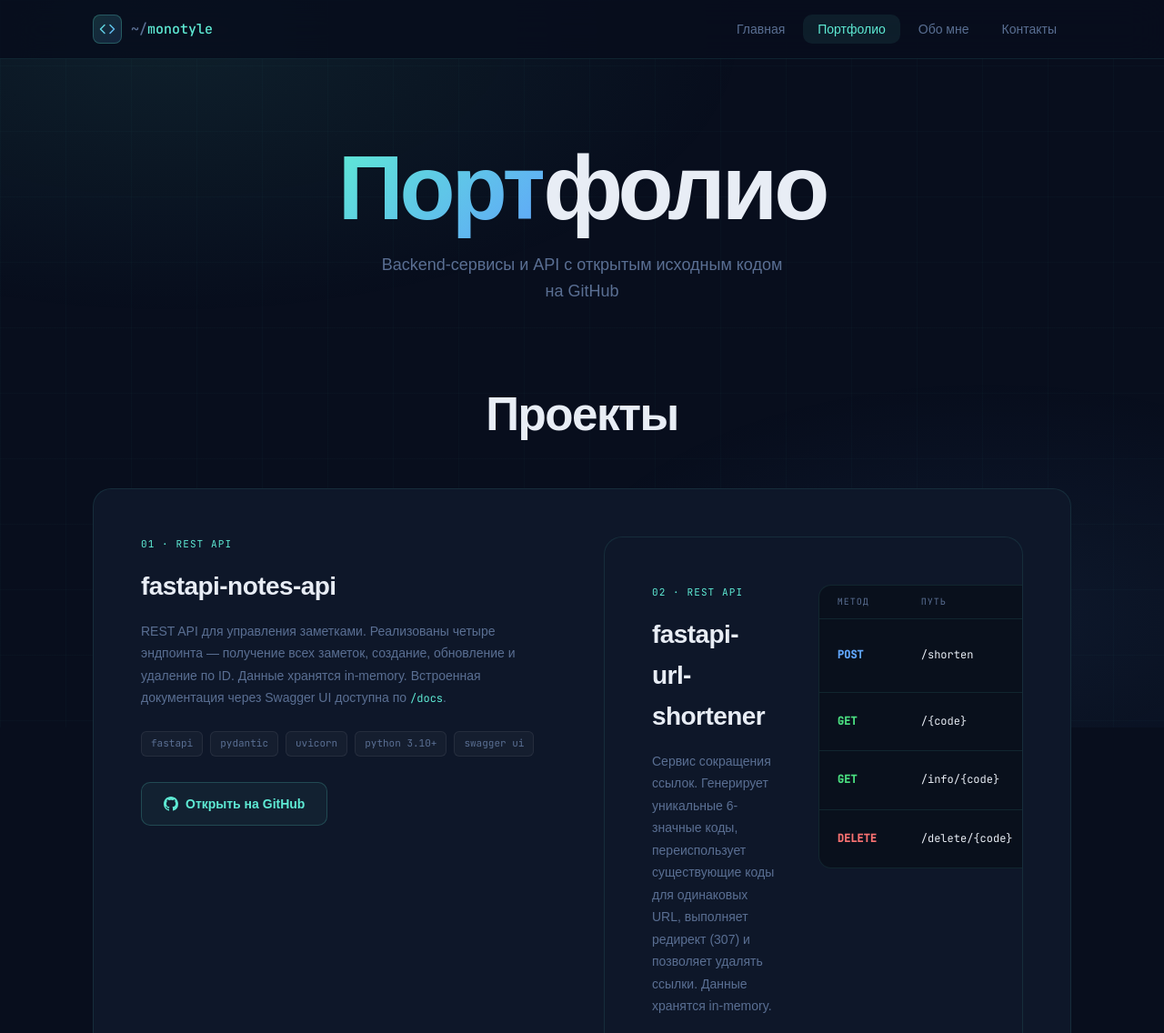
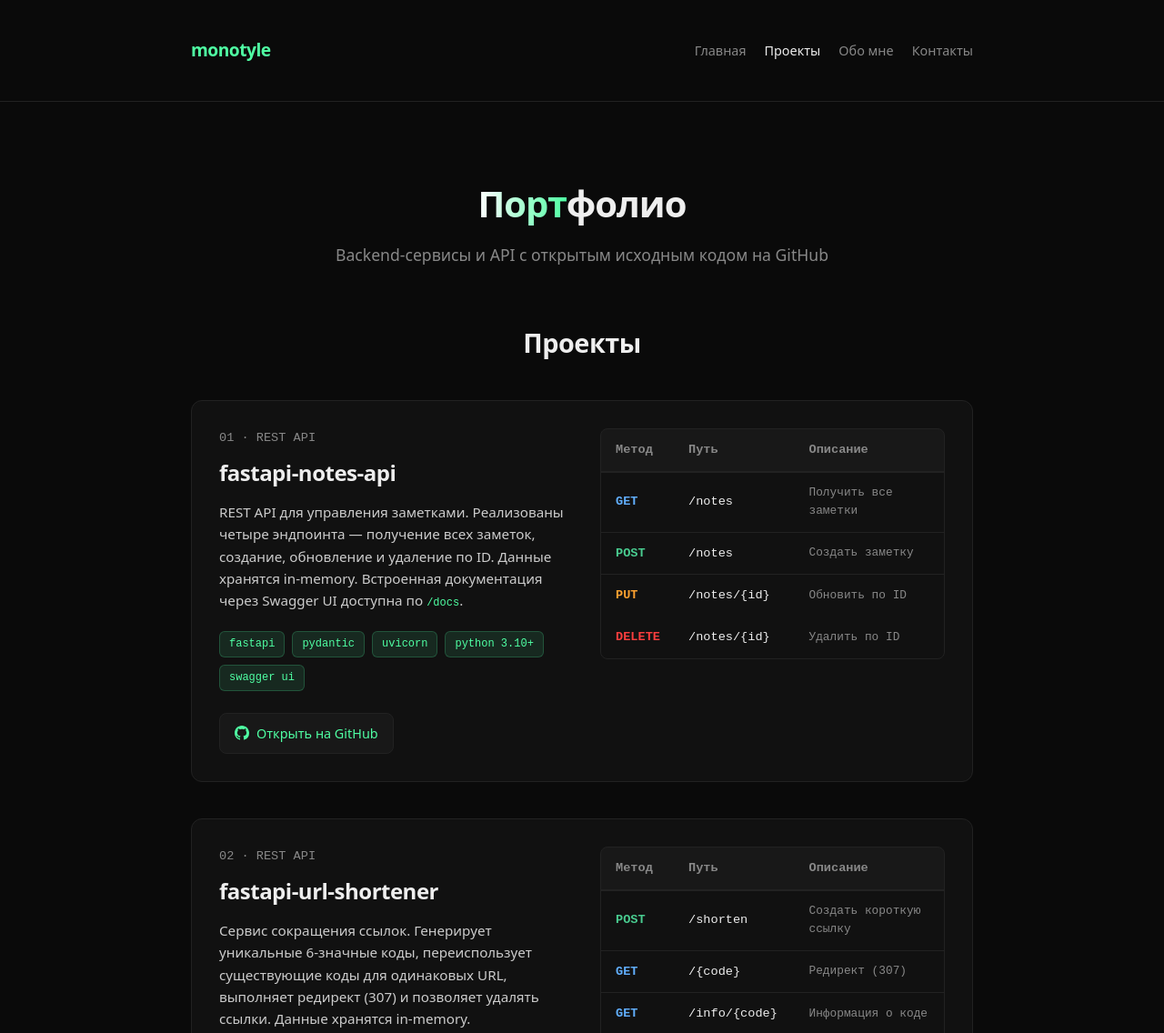
Before and after one commit to monotyle/portfolio, a plain HTML site: page portfolio.html in a window 1280 px wide. Shown: the top 1136 px of the page at 91% size. Drawn offline with Linux system fonts and the light colour scheme; a web font is replaced by a local one.

Commit message:
Update portfolio.html

```diff
--- a/portfolio.html
+++ b/portfolio.html
@@ -3,105 +3,127 @@
 <head>
   <meta charset="UTF-8" />
   <meta name="viewport" content="width=device-width, initial-scale=1.0" />
-  <title>Портфолио — monotyle</title>
-  <meta name="description" content="Портфолио monotyle — Backend-сервисы и API на Python и FastAPI." />
-  <link rel="canonical" href="https://monotyle.dev/portfolio.html" />
+  <title>Портфолио | monotyle</title>
   <link rel="icon" type="image/svg+xml" href="favicon.svg" />
-  <link rel="preconnect" href="https://fonts.googleapis.com" />
-  <link rel="preconnect" href="https://fonts.gstatic.com" crossorigin />
-  <link href="https://fonts.googleapis.com/css2?family=Cabinet+Grotesk:wght@400;500;700;800;900&family=Satoshi:wght@400;500;700&family=JetBrains+Mono:wght@400;500&display=swap" rel="stylesheet" />
   <style>
-    :root{--bg:#080e1d;--card:#0e1729;--border:rgba(94,234,212,0.1);--text:#e8edf5;--muted:#5a6f93;--mint:#5eead4;--amber:#fbbf24;--blue:#60a5fa;}
-    *,*::before,*::after{box-sizing:border-box;margin:0;padding:0;}
-    html{scroll-behavior:smooth;}
-    body{background:var(--bg);color:var(--text);font-family:'Satoshi',sans-serif;line-height:1.6;overflow-x:hidden;}
-    .bg-mesh{position:fixed;inset:0;z-index:0;pointer-events:none;background:radial-gradient(ellipse 90% 70% at 15% 5%,rgba(94,234,212,0.08) 0%,transparent 55%),radial-gradient(ellipse 70% 60% at 85% 85%,rgba(96,165,250,0.07) 0%,transparent 55%);}
-    .bg-grid{position:fixed;inset:0;z-index:0;pointer-events:none;background-image:linear-gradient(rgba(94,234,212,0.025) 1px,transparent 1px),linear-gradient(90deg,rgba(94,234,212,0.025) 1px,transparent 1px);background-size:72px 72px;}
-    nav{position:fixed;top:0;left:0;right:0;z-index:100;background:rgba(8,14,29,0.85);backdrop-filter:blur(20px);border-bottom:1px solid var(--border);}
-    .nav-inner{max-width:1140px;margin:0 auto;padding:0 32px;height:64px;display:flex;align-items:center;justify-content:space-between;}
-    .logo{display:flex;align-items:center;gap:10px;font-family:'JetBrains Mono',monospace;font-size:15px;font-weight:500;text-decoration:none;color:var(--text);}
-    .logo-icon{width:32px;height:32px;border-radius:8px;background:linear-gradient(135deg,rgba(94,234,212,0.15),rgba(96,165,250,0.15));border:1px solid rgba(94,234,212,0.25);display:flex;align-items:center;justify-content:center;flex-shrink:0;}
-    .logo-text{color:var(--muted);}
-    .logo-name{color:var(--mint);}
-    .nav-links{display:flex;align-items:center;gap:4px;list-style:none;}
-    .nav-links a{font-size:14px;font-weight:500;color:var(--muted);text-decoration:none;padding:8px 16px;border-radius:10px;transition:all 0.2s;}
-    .nav-links a:hover{color:var(--text);background:rgba(94,234,212,0.07);}
-    .nav-links a.active{color:var(--mint);background:rgba(94,234,212,0.08);}
-    .nav-burger{display:none;background:none;border:none;color:var(--muted);cursor:pointer;padding:6px;}
-    .mobile-nav{display:none;flex-direction:column;gap:4px;padding:16px 24px 20px;background:rgba(8,14,29,0.97);border-bottom:1px solid var(--border);}
-    .mobile-nav.open{display:flex;}
-    .mobile-nav a{font-size:15px;font-weight:500;color:var(--muted);text-decoration:none;padding:12px 16px;border-radius:10px;transition:all 0.2s;}
-    .mobile-nav a:hover{color:var(--text);background:rgba(94,234,212,0.07);}
-    main{position:relative;z-index:1;}
-    .container{max-width:1140px;margin:0 auto;padding:0 32px;}
-    .section-title{font-family:'Cabinet Grotesk',sans-serif;font-size:clamp(32px,4vw,52px);font-weight:900;letter-spacing:-0.03em;color:var(--text);}
-    .card{background:var(--card);border:1px solid var(--border);border-radius:20px;transition:all 0.3s;position:relative;overflow:hidden;}
-    .card::before{content:'';position:absolute;top:0;left:0;right:0;height:1px;background:linear-gradient(90deg,transparent,var(--mint),transparent);opacity:0;transition:opacity 0.3s;}
-    .card:hover{border-color:rgba(94,234,212,0.2);box-shadow:0 24px 64px rgba(0,0,0,0.3);}
-    .card:hover::before{opacity:1;}
-    .stag{font-family:'JetBrains Mono',monospace;font-size:11px;color:var(--muted);background:rgba(255,255,255,0.03);border:1px solid rgba(255,255,255,0.07);padding:4px 10px;border-radius:6px;}
-    .reveal{opacity:0;transform:translateY(36px);transition:opacity 0.75s ease,transform 0.75s ease;}
-    .reveal.visible{opacity:1;transform:none;}
-    @keyframes fadeUp{from{opacity:0;transform:translateY(28px)}to{opacity:1;transform:none}}
+    :root {
+      --bg: #0a0a0a;
+      --card: #111;
+      --text: #eee;
+      --muted: #888;
+      --mint: #4fffa3;
+      --border: #222;
+      --font-mono: 'JetBrains Mono', monospace;
+    }
+    * { box-sizing: border-box; margin: 0; padding: 0; }
+    body {
+      background: var(--bg);
+      color: var(--text);
+      font-family: system-ui, -apple-system, sans-serif;
+      line-height: 1.6;
+    }
+    .container { max-width: 900px; margin: 0 auto; padding: 0 20px; }
+    a { color: var(--mint); text-decoration: none; transition: opacity 0.2s; }
+    a:hover { opacity: 0.8; }
 
-    .hero{padding:160px 0 80px;text-align:center;}
-    .hero h1{font-family:'Cabinet Grotesk',sans-serif;font-weight:900;font-size:clamp(52px,8vw,100px);line-height:0.93;letter-spacing:-0.04em;animation:fadeUp 0.7s 0.1s ease both;}
-    .hero h1 .grad{background:linear-gradient(135deg,var(--mint),var(--blue));-webkit-background-clip:text;-webkit-text-fill-color:transparent;background-clip:text;}
-    .hero-sub{margin:24px auto 0;font-size:18px;color:var(--muted);max-width:460px;animation:fadeUp 0.7s 0.2s ease both;}
+    /* Header */
+    header { padding: 40px 0; border-bottom: 1px solid var(--border); }
+    nav { display: flex; justify-content: space-between; align-items: center; }
+    .logo { font-weight: 700; font-size: 1.2rem; letter-spacing: -0.5px; }
+    .nav-links { display: flex; gap: 20px; font-size: 0.9rem; }
+    .nav-links a { color: var(--muted); }
+    .nav-links a:hover, .nav-links a.active { color: var(--text); }
 
-    .proj{display:grid;grid-template-columns:1fr 1fr;gap:48px;align-items:start;padding:52px;margin-bottom:16px;}
-    .proj-num{font-family:'JetBrains Mono',monospace;font-size:11px;color:var(--mint);letter-spacing:0.1em;margin-bottom:16px;}
-    .proj-title{font-family:'Cabinet Grotesk',sans-serif;font-size:28px;font-weight:900;letter-spacing:-0.02em;margin-bottom:14px;}
-    .proj-desc{font-size:14px;color:var(--muted);line-height:1.75;margin-bottom:24px;}
-    .proj-link{display:inline-flex;align-items:center;gap:8px;font-size:14px;font-weight:700;color:var(--mint);text-decoration:none;padding:12px 24px;border-radius:10px;border:1px solid rgba(94,234,212,0.2);background:rgba(94,234,212,0.05);transition:all 0.25s;}
-    .proj-link:hover{background:rgba(94,234,212,0.1);transform:translateY(-2px);}
-    .ep-table{border:1px solid var(--border);border-radius:14px;overflow:hidden;background:rgba(0,0,0,0.3);}
-    .ep-header{display:grid;grid-template-columns:80px 160px 1fr;gap:12px;padding:10px 20px;border-bottom:1px solid var(--border);font-family:'JetBrains Mono',monospace;font-size:10px;color:var(--muted);letter-spacing:0.1em;text-transform:uppercase;}
-    .ep-row{display:grid;grid-template-columns:80px 160px 1fr;gap:12px;padding:14px 20px;border-bottom:1px solid var(--border);font-family:'JetBrains Mono',monospace;font-size:12px;align-items:center;transition:background 0.15s;}
-    .ep-row:last-child{border-bottom:none;}
-    .ep-row:hover{background:rgba(94,234,212,0.04);}
-    .m-get{color:#4ade80;font-weight:600;}
-    .m-post{color:#60a5fa;font-weight:600;}
-    .m-put{color:var(--amber);font-weight:600;}
-    .m-del{color:#f87171;font-weight:600;}
-    .ep-path{color:var(--text);}
-    .ep-desc{color:var(--muted);font-size:11px;}
+    /* Hero */
+    .hero { padding: 80px 0 60px; text-align: center; }
+    .hero h1 { font-size: 2.5rem; margin-bottom: 10px; letter-spacing: -1px; }
+    .grad { background: linear-gradient(90deg, #fff, var(--mint)); -webkit-background-clip: text; -webkit-text-fill-color: transparent; }
+    .hero-sub { color: var(--muted); font-size: 1.1rem; }
 
-    footer{border-top:1px solid var(--border);padding:36px;text-align:center;position:relative;z-index:1;}
-    footer p{font-size:13px;color:var(--muted);}
-    @media(max-width:768px){.nav-links{display:none;}.nav-burger{display:block;}.container{padding:0 20px;}.proj{grid-template-columns:1fr;gap:28px;padding:32px;}.ep-header{display:none;}.ep-row{grid-template-columns:70px 1fr;}.ep-desc{display:none;}}
+    /* Projects */
+    section { padding: 60px 0; }
+    .section-title { font-size: 1.8rem; margin-bottom: 40px; text-align: center; letter-spacing: -0.5px; }
+
+    .card.proj {
+      background: var(--card);
+      border: 1px solid var(--border);
+      border-radius: 12px;
+      padding: 30px;
+      margin-bottom: 40px;
+      display: grid;
+      grid-template-columns: 1fr 1fr;
+      gap: 40px;
+      transition: transform 0.2s, border-color 0.2s;
+    }
+    .card.proj:hover { transform: translateY(-2px); border-color: var(--mint); }
+
+    .proj-num { color: var(--muted); font-size: 0.85rem; margin-bottom: 8px; font-family: var(--font-mono); }
+    .proj-title { font-size: 1.5rem; margin-bottom: 12px; letter-spacing: -0.5px; }
+    .proj-desc { color: #ccc; margin-bottom: 20px; font-size: 0.95rem; }
+
+    .tags { display: flex; gap: 8px; flex-wrap: wrap; margin-bottom: 24px; }
+    .stag {
+      background: rgba(79, 255, 163, 0.1);
+      color: var(--mint);
+      padding: 4px 10px;
+      border-radius: 6px;
+      font-size: 0.75rem;
+      font-family: var(--font-mono);
+      border: 1px solid rgba(79, 255, 163, 0.2);
+    }
+
+    .proj-link {
+      display: inline-flex;
+      align-items: center;
+      gap: 8px;
+      font-weight: 500;
+      font-size: 0.9rem;
+      border: 1px solid var(--border);
+      padding: 10px 16px;
+      border-radius: 8px;
+      background: rgba(255,255,255,0.03);
+    }
+    .proj-link:hover { background: rgba(255,255,255,0.08); border-color: var(--mint); }
+
+    /* API Table */
+    .ep-table { display: flex; flex-direction: column; gap: 0; border: 1px solid var(--border); border-radius: 8px; overflow: hidden; }
+    .ep-header, .ep-row { display: grid; grid-template-columns: 80px 1fr 1fr; padding: 12px 16px; font-size: 0.85rem; font-family: var(--font-mono); }
+    .ep-header { background: rgba(255,255,255,0.03); font-weight: 600; color: var(--muted); border-bottom: 1px solid var(--border); }
+    .ep-row { border-top: 1px solid var(--border); align-items: center; }
+    .ep-row:last-child { border-top: none; }
+    .ep-row:hover { background: rgba(255,255,255,0.02); }
+
+    .m-get { color: #61affe; font-weight: 700; }
+    .m-post { color: #49cc90; font-weight: 700; }
+    .m-put { color: #fca130; font-weight: 700; }
+    .m-del { color: #f93e3e; font-weight: 700; }
+    .ep-path { color: var(--text); }
+    .ep-desc { color: var(--muted); font-size: 0.8rem; }
+
+    @media (max-width: 768px) {
+      .card.proj { grid-template-columns: 1fr; gap: 24px; }
+      .ep-header, .ep-row { grid-template-columns: 70px 1fr; }
+      .ep-header span:last-child, .ep-row span:last-child { display: none; }
+    }
+
+    footer { text-align: center; padding: 40px 0; color: var(--muted); font-size: 0.85rem; border-top: 1px solid var(--border); margin-top: 60px; }
   </style>
 </head>
 <body>
-<div class="bg-mesh"></div>
-<div class="bg-grid"></div>
+
+  <header>
+    <div class="container">
       <nav>
-  <div class="nav-inner">
-    <a href="index.html" class="logo">
-      <div class="logo-icon">
-        <svg width="18" height="18" viewBox="0 0 24 24" fill="none" stroke-width="2" stroke-linecap="round" stroke-linejoin="round">
-          <polyline points="16 18 22 12 16 6" stroke="url(#g1)"/>
-          <polyline points="8 6 2 12 8 18" stroke="url(#g2)"/>
-          <defs>
-            <linearGradient id="g1" x1="0" y1="0" x2="24" y2="24" gradientUnits="userSpaceOnUse"><stop stop-color="#5eead4"/><stop offset="1" stop-color="#60a5fa"/></linearGradient>
-            <linearGradient id="g2" x1="0" y1="0" x2="24" y2="24" gradientUnits="userSpaceOnUse"><stop stop-color="#5eead4"/><stop offset="1" stop-color="#60a5fa"/></linearGradient>
-          </defs>
-        </svg>
-      </div>
-      <span><span class="logo-text">~/</span><span class="logo-name">monotyle</span></span>
-    </a>
-    <button class="nav-burger" id="burger"><svg width="22" height="22" fill="none" stroke="currentColor" stroke-width="2" viewBox="0 0 24 24"><path d="M4 6h16M4 12h16M4 18h16"/></svg></button>
-    <ul class="nav-links">
-      <li><a href="index.html" data-nav="index.html">Главная</a></li>
-      <li><a href="portfolio.html" data-nav="portfolio.html">Портфолио</a></li>
-      <li><a href="about.html" data-nav="about.html">Обо мне</a></li>
-      <li><a href="contacts.html" data-nav="contacts.html">Контакты</a></li>
-    </ul>
-  </div>
-  <div class="mobile-nav" id="mobile-nav">
-    <a href="index.html">Главная</a><a href="portfolio.html">Портфолио</a><a href="about.html">Обо мне</a><a href="contacts.html">Контакты</a>
+        <a href="index.html" class="logo">monotyle</a>
+        <div class="nav-links">
+          <a href="index.html">Главная</a>
+          <a href="portfolio.html" class="active">Проекты</a>
+          <a href="about.html">Обо мне</a>
+          <a href="contacts.html">Контакты</a>
         </div>
       </nav>
+    </div>
+  </header>
 
   <main>
     <section class="hero">
@@ -113,20 +135,40 @@
 
     <section style="padding:0 0 120px;">
       <div class="container">
-      <div style="text-align:center;margin-bottom:40px;" class="reveal">
+        <div style="text-align:center;margin-bottom:40px;">
           <h2 class="section-title">Проекты</h2>
         </div>
-      <div class="card proj reveal">
+
+        <!-- Проект 1: Notes API -->
+        <div class="card proj">
           <div>
             <p class="proj-num">01 · REST API</p>
             <h3 class="proj-title">fastapi-notes-api</h3>
             <p class="proj-desc">REST API для управления заметками. Реализованы четыре эндпоинта — получение всех заметок, создание, обновление и удаление по ID. Данные хранятся in-memory. Встроенная документация через Swagger UI доступна по <code style="font-family:'JetBrains Mono',monospace;font-size:12px;color:var(--mint);">/docs</code>.</p>
-          <div style="display:flex;gap:8px;flex-wrap:wrap;margin-bottom:28px;"><span class="stag">fastapi</span><span class="stag">pydantic</span><span class="stag">uvicorn</span><span class="stag">python 3.10+</span><span class="stag">swagger ui</span></div>
+            <div class="tags">
+              <span class="stag">fastapi</span>
+              <span class="stag">pydantic</span>
+              <span class="stag">uvicorn</span>
+              <span class="stag">python 3.10+</span>
+              <span class="stag">swagger ui</span>
+            </div>
             <a href="https://github.com/monotyle/fastapi-notes-api" target="_blank" class="proj-link">
               <svg width="16" height="16" fill="currentColor" viewBox="0 0 24 24"><path d="M12 0C5.37 0 0 5.37 0 12c0 5.31 3.435 9.795 8.205 11.385.6.105.825-.255.825-.57 0-.285-.015-1.23-.015-2.235-3.015.555-3.795-.735-4.035-1.41-.135-.345-.72-1.41-1.23-1.695-.42-.225-1.02-.78-.015-.795.945-.015 1.62.87 1.845 1.23 1.08 1.815 2.805 1.305 3.495.99.105-.78.42-1.305.765-1.605-2.67-.3-5.46-1.335-5.46-5.925 0-1.305.465-2.385 1.23-3.225-.12-.3-.54-1.53.12-3.18 0 0 1.005-.315 3.3 1.23.96-.27 1.98-.405 3-.405s2.04.135 3 .405c2.295-1.56 3.3-1.23 3.3-1.23.66 1.65.24 2.88.12 3.18.765.84 1.23 1.905 1.23 3.225 0 4.605-2.805 5.625-5.475 5.925.435.375.81 1.095.81 2.22 0 1.605-.015 2.895-.015 3.3 0 .315.225.69.825.57A12.02 12.02 0 0 0 24 12c0-6.63-5.37-12-12-12z"/></svg>
               Открыть на GitHub
             </a>
           </div>
+          <div>
+            <div class="ep-table">
+              <div class="ep-header"><span>Метод</span><span>Путь</span><span>Описание</span></div>
+              <div class="ep-row"><span class="m-get">GET</span><span class="ep-path">/notes</span><span class="ep-desc">Получить все заметки</span></div>
+              <div class="ep-row"><span class="m-post">POST</span><span class="ep-path">/notes</span><span class="ep-desc">Создать заметку</span></div>
+              <div class="ep-row"><span class="m-put">PUT</span><span class="ep-path">/notes/{id}</span><span class="ep-desc">Обновить по ID</span></div>
+              <div class="ep-row"><span class="m-del">DELETE</span><span class="ep-path">/notes/{id}</span><span class="ep-desc">Удалить по ID</span></div>
+            </div>
+          </div>
+        </div>
+
+        <!-- Проект 2: URL Shortener -->
         <div class="card proj">
           <div>
             <p class="proj-num">02 · REST API</p>
@@ -154,28 +196,16 @@
             </div>
           </div>
         </div>
-        <div>
-          <div class="ep-table">
-            <div class="ep-header"><span>Метод</span><span>Путь</span><span>Описание</span></div>
-            <div class="ep-row"><span class="m-get">GET</span><span class="ep-path">/notes</span><span class="ep-desc">Получить все заметки</span></div>
-            <div class="ep-row"><span class="m-post">POST</span><span class="ep-path">/notes</span><span class="ep-desc">Создать заметку</span></div>
-            <div class="ep-row"><span class="m-put">PUT</span><span class="ep-path">/notes/{id}</span><span class="ep-desc">Обновить по ID</span></div>
-            <div class="ep-row"><span class="m-del">DELETE</span><span class="ep-path">/notes/{id}</span><span class="ep-desc">Удалить по ID</span></div>
-          </div>
-        </div>
-      </div>
+
       </div>
     </section>
   </main>
 
-<footer><p>© 2026 monotyle · Backend Developer · Python & FastAPI</p></footer>
+  <footer>
+    <div class="container">
+      <p>&copy; 2026 monotyle. All rights reserved.</p>
+    </div>
+  </footer>
 
-<script>
-  document.getElementById('burger').addEventListener('click',()=>document.getElementById('mobile-nav').classList.toggle('open'));
-  const page=location.pathname.split('/').pop()||'index.html';
-  document.querySelectorAll('[data-nav]').forEach(a=>{if(a.dataset.nav===page)a.classList.add('active');});
-  const obs=new IntersectionObserver(e=>e.forEach(x=>{if(x.isIntersecting)x.target.classList.add('visible');}),{threshold:0.1});
-  document.querySelectorAll('.reveal').forEach(el=>obs.observe(el));
-</script>
 </body>
 </html>
```
Lines whose indentation alone changed are shown as unchanged.
